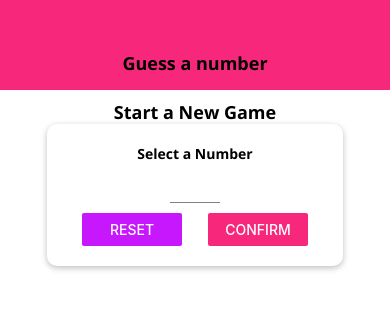
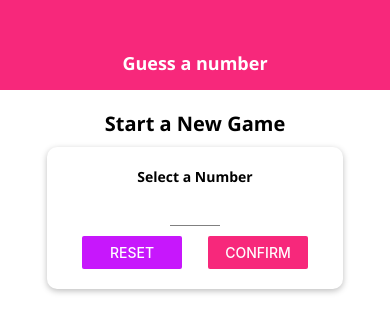
Before and after one commit to julesc00/rn-guide1, a React Native app: screen / in a window 390 px wide. Shown: the top 332 px of the page. Built offline with nearby package versions, Linux system fonts and the light colour scheme.

Commit message:
Added styling to lower/greater buttons.

```diff
--- a/components/Header.js
+++ b/components/Header.js
@@ -7,7 +7,7 @@
 const Header = props => {
     return (
         <View style={styles.header}>
-            <TitleText>
+            <TitleText style={styles.title}>
                 {props.title}
             </TitleText>
         </View>
@@ -23,6 +23,9 @@
         alignItems: "center",
         justifyContent: "center"
     },
+    title: {
+        color: "white"
+    }
 })
 
 export default Header
--- /dev/null
+++ b/components/MainButton.js
@@ -0,0 +1,30 @@
+import React from "react"
+import { View, Text, StyleSheet, TouchableOpacity } from "react-native"
+
+import Colors from "../constants/colors"
+
+const MainButton = props => {
+    return (
+        <TouchableOpacity activeOpacity={0.6} onPress={props.onPress}>
+            <View style={styles.button}>
+                <Text style={styles.buttonText}>{props.children}</Text>
+            </View>
+        </TouchableOpacity>
+    )
+}
+
+const styles = StyleSheet.create({
+    button: {
+        backgroundColor: Colors.primary,
+        paddingVertical: 12,
+        paddingHorizontal: 30,
+        borderRadius: 25
+    },
+    buttonText: {
+        color: "white",
+        fontFamily: "open-sans",
+        fontSize: 18
+    }
+})
+
+export default MainButton
--- a/components/TitleText.js
+++ b/components/TitleText.js
@@ -1,7 +1,7 @@
 import React from "react"
 import { Text, StyleSheet } from "react-native";
 
-const TitleText = props => <Text style={styles.title}>{props.children}</Text>
+const TitleText = props => <Text style={{ ...styles.title, ...props.style}}>{props.children}</Text>
 
 const styles = StyleSheet.create({
     title: {
--- a/screens/GameOverScreen.js
+++ b/screens/GameOverScreen.js
@@ -1,8 +1,10 @@
 import React from "react"
-import { View, Text, StyleSheet, Button, Image } from "react-native"
+import { View, Text, StyleSheet, Image } from "react-native"
+
 
 import BodyText from "../components/BodyText";
 import TitleText from "../components/TitleText";
+import MainButton from "../components/MainButton";
 import Colors from "../constants/colors"
 
 const GameOverScreen = props => {
@@ -21,11 +23,9 @@
                 Your phone needed <Text style={styles.highlight}>{props.roundsNumber}</Text> rounds to guess the number <Text style={styles.highlight}>{props.userNumber}</Text>.
             </BodyText>
             </View>
-            <Button
-                title="NEW GAME"
-                color={Colors.accent}
-                onPress={props.onRestart}
-            />
+            <MainButton onPress={props.onRestart}>
+                NEW GAME
+            </MainButton>
         </View>
     )
 }
@@ -38,7 +38,7 @@
     },
     title: {
         color: Colors.primary,
-        fontSize: 50
+        fontSize: 40
     },
     image: {
         width: "100%",
@@ -51,7 +51,7 @@
         borderWidth: 3,
         borderColor: "black",
         overflow: "hidden",
-        marginVertical: 30
+        marginVertical: 15
     },
     resultContainer: {
         marginHorizontal: 40,
--- a/screens/GameScreen.js
+++ b/screens/GameScreen.js
@@ -4,6 +4,8 @@
 import NumberContainer from "../components/NumberContainer";
 import Card from "../components/Card";
 import DefaultStyles from "../constants/default-styles"
+import MainButton from "../components/MainButton";
+import { Ionicons } from "@expo/vector-icons"
 import Colors from "../constants/colors"
 
 const generateRandomBetween = (min, max, exclude) => {
@@ -61,8 +63,12 @@
             <Text style={DefaultStyles.title}>Opponent's Guess</Text>
             <NumberContainer>{currentGuess}</NumberContainer>
             <Card style={styles.buttonContainer}>
-                <Button title="LOWER" color={Colors.accent} onPress={nextGuessHandler.bind(this, "lower")} />
-                <Button title="GREATER" color={Colors.primary} onPress={nextGuessHandler.bind(this, "greater")} />
+                <MainButton onPress={nextGuessHandler.bind(this, "lower")}>
+                    <Ionicons name="md-remove" size={24} color="white" />
+                </MainButton>
+                <MainButton onPress={nextGuessHandler.bind(this, "greater")}>
+                    <Ionicons name="md-add" size={24} color="white" />
+                </MainButton>
             </Card>
         </View>
     )
--- a/screens/StartGameScreen.js
+++ b/screens/StartGameScreen.js
@@ -14,6 +14,7 @@
 import NumberContainer from "../components/NumberContainer";
 import BodyText from "../components/BodyText";
 import TitleText from "../components/TitleText";
+import MainButton from "../components/MainButton";
 import Colors from "../constants/colors";
 
 const StartGameScreen = props => {
@@ -57,11 +58,9 @@
             <Card style={styles.summaryContainer}>
                 <BodyText>You selected</BodyText>
                 <NumberContainer>{selectedNumber}</NumberContainer>
-                <Button
-                    title="START GAME"
-                    color={Colors.primary}
-                    onPress={() => props.onStartGame(selectedNumber)}
-                />
+                <MainButton onPress={() => props.onStartGame(selectedNumber)}>
+                    START GAME
+                </MainButton>
             </Card>
         )
     }
```
